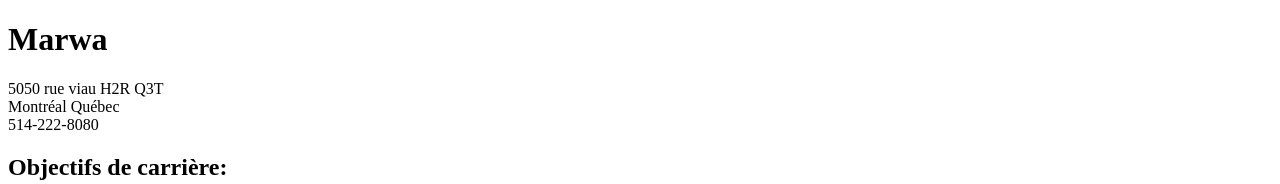
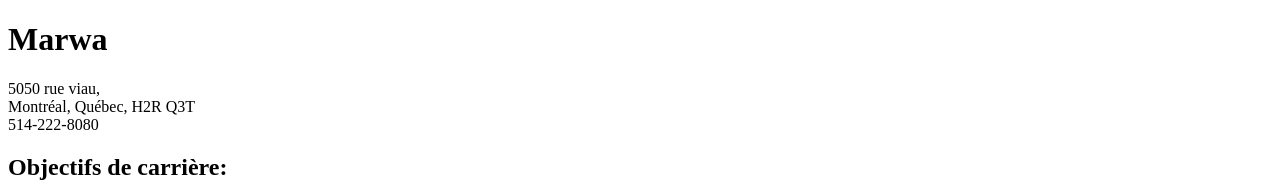
Before and after one commit to marwa-darouich/INF3190-A2023, a plain HTML site: page LABO2/index.html in a window 1280 px wide. Shown: the top 184 px of the page. Drawn offline with Linux system fonts and the light colour scheme.

Commit message:
Correction erreur mineur

```diff
--- a/LABO2/index.html
+++ b/LABO2/index.html
@@ -10,8 +10,8 @@
 </head>
 <body>
     <h1>Marwa</h1>
-    <p>5050 rue viau H2R Q3T<br>
-        Montréal Québec<br>
+    <p>5050 rue viau,<br>
+        Montréal, Québec, H2R Q3T<br>
         514-222-8080
     </p>
     <p>
```
